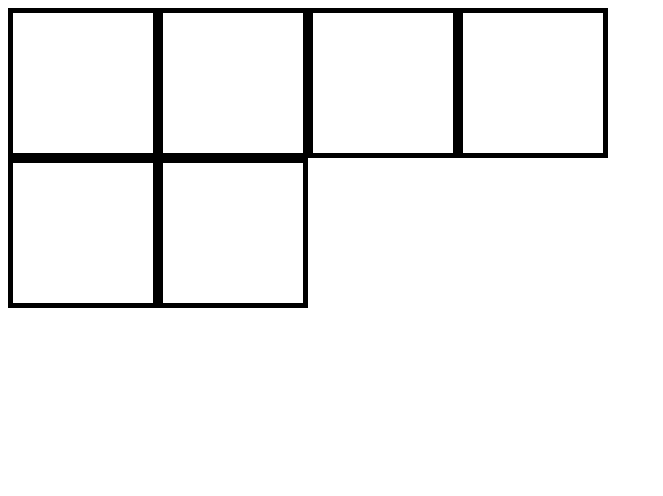
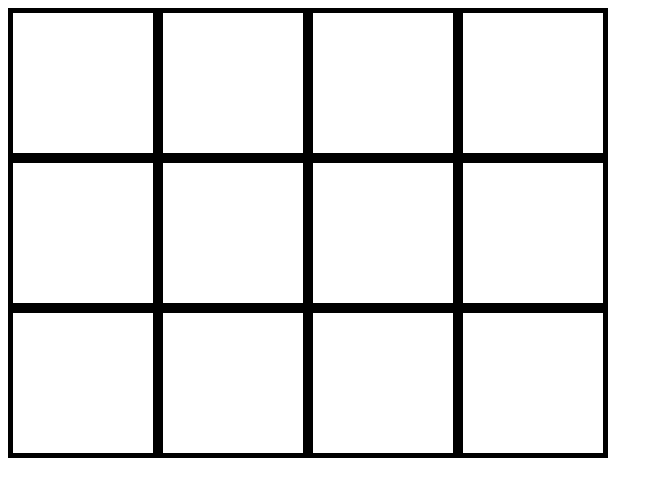
Before and after one commit to b0surist/Webprogramozas, a plain HTML site: page GRid/grid2/grid2.html in a window 1280 px wide. Shown: the whole page, without its empty margins (0-663 px from the left). Drawn offline with Linux system fonts and the light colour scheme.

Commit message:
Update grid2.html

```diff
--- a/GRid/grid2/grid2.html
+++ b/GRid/grid2/grid2.html
@@ -15,6 +15,12 @@
         <div class="item"></div>
         <div class="item"></div>
         <div class="item"></div>
+        <div class="item"></div>
+        <div class="item"></div>
+        <div class="item"></div>
+        <div class="item"></div>
+        <div class="item"></div>
+        <div class="item"></div>
 
     </div>
 </body>
```
